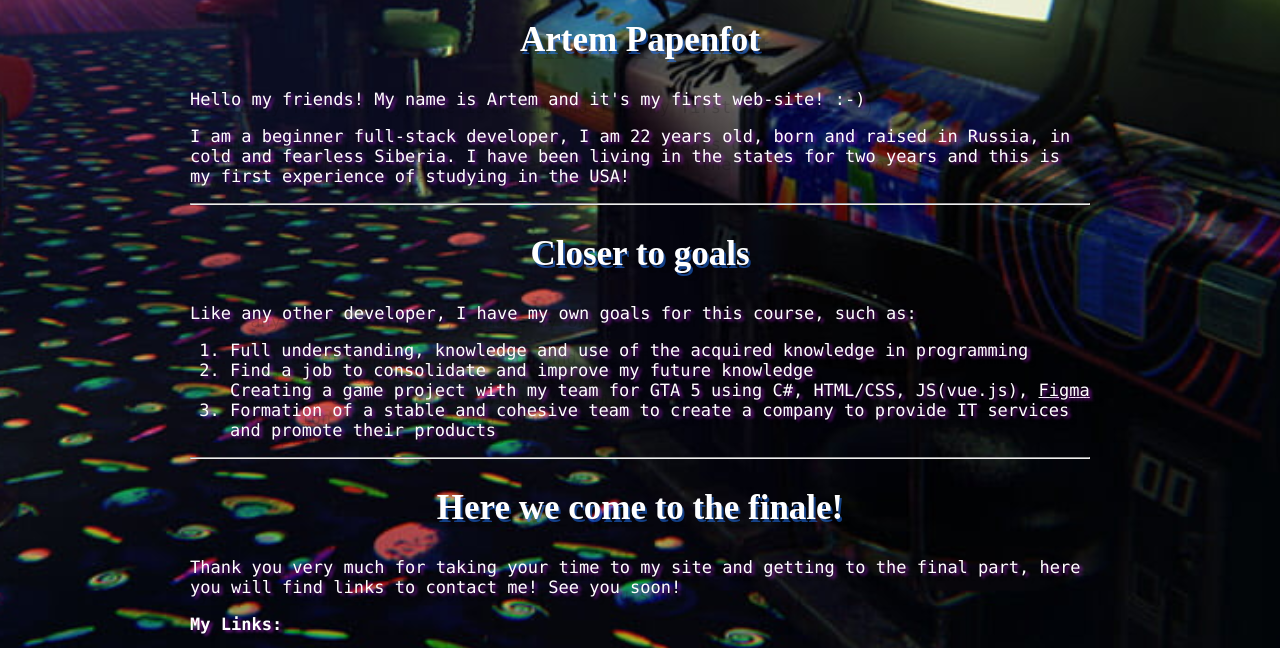
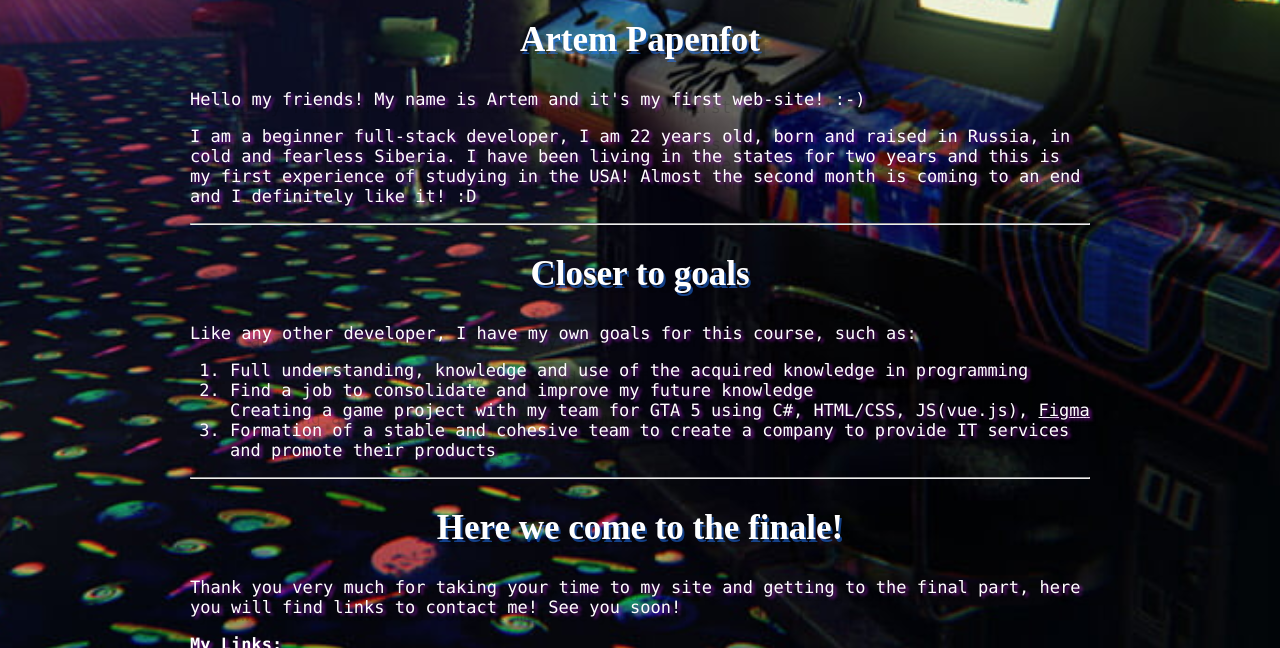
Before and after one commit to COSMOS-USA/firstwebsite, a plain HTML site: page index.html in a window 1280 px wide. Shown: the part 860-1508 px from the top of the page. Drawn offline with Linux system fonts and the light colour scheme.

Commit message:
Added new text

```diff
--- a/index.html
+++ b/index.html
@@ -22,7 +22,7 @@
         </audio>
         <h1 class = "main-text">Artem Papenfot</h1>
         <p class = "inside-text">Hello my friends! My name is Artem and it's my first web-site! :-)</p>
-        <p class = "inside-text">I am a beginner full-stack developer, I am 22 years old, born and raised in Russia, in cold and fearless Siberia. I have been living in the states for two years and this is my first experience of studying in the USA!</p>
+        <p class = "inside-text">I am a beginner full-stack developer, I am 22 years old, born and raised in Russia, in cold and fearless Siberia. I have been living in the states for two years and this is my first experience of studying in the USA! Almost the second month is coming to an end and I definitely like it! :D</p>
         <hr>
         <h2 class = "main-text">Closer to goals</h2>
         <p class = "inside-text">Like any other developer, I have my own goals for this course, such as:</p>
```
